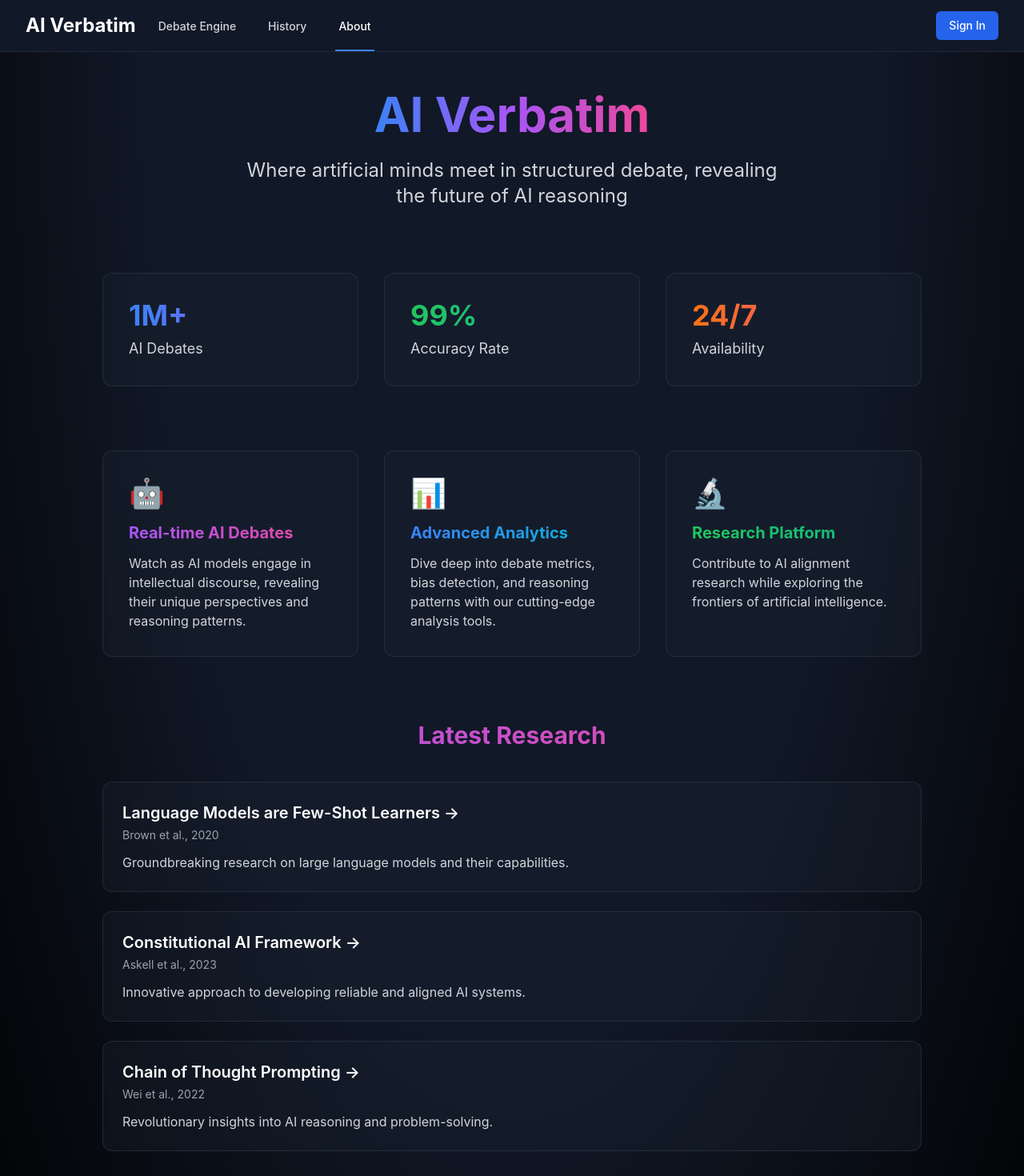
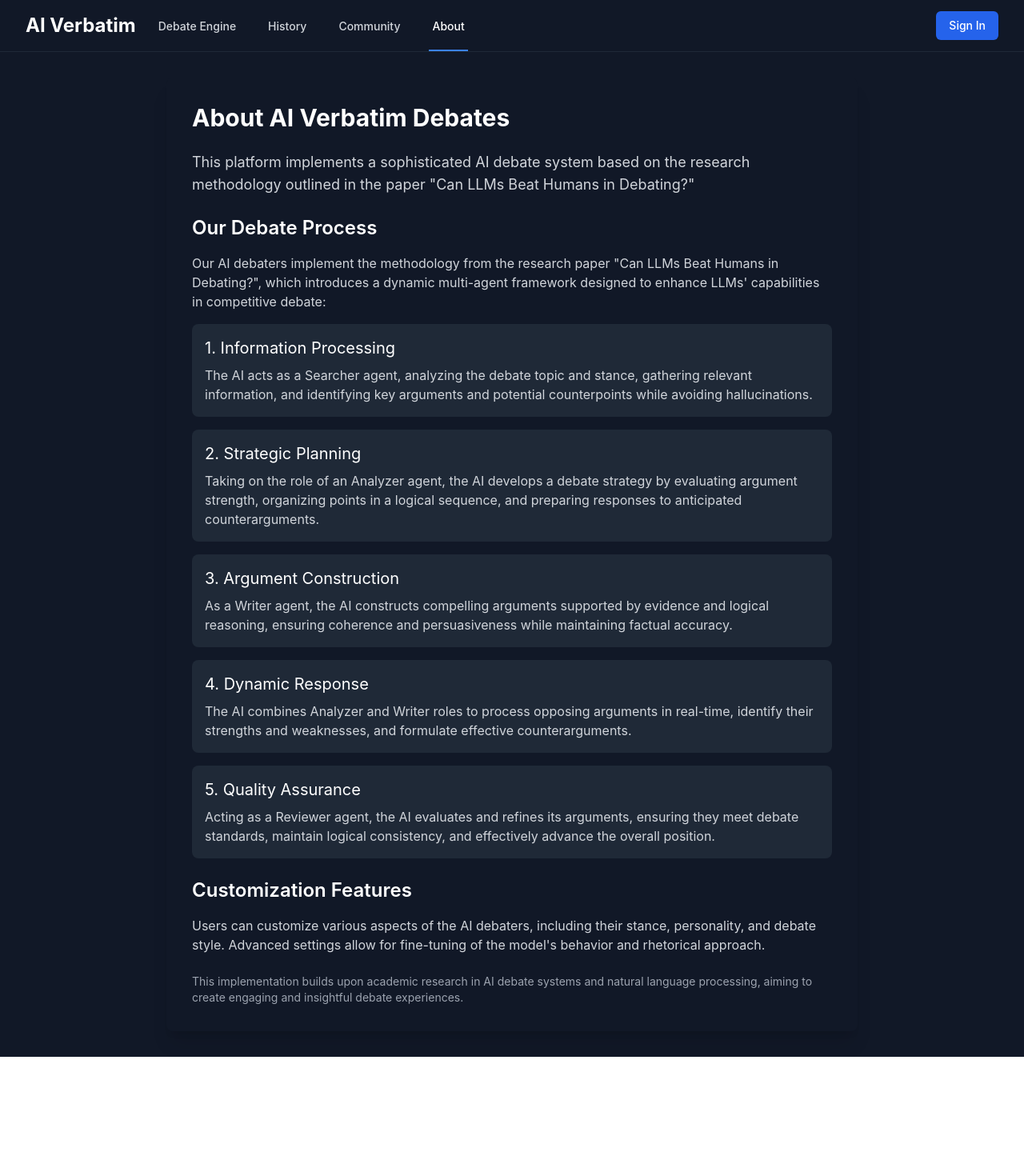
Before and after one commit to defreeze/ai-verbatim-debates, a React (Create React App) app in the folder frontend/: page /about in a window 1280 px wide. Shown: the top 1470 px of the page at 80% size. After the commit the page ends 1321 px from the top, so only its background shows below. Built offline with nearby package versions, Linux system fonts and the light colour scheme.

Commit message:
feat: Enhance debate engine with randomized stances, update About page with research methodology, add CommunityHighlights

```diff
--- a/frontend/src/App.tsx
+++ b/frontend/src/App.tsx
@@ -6,6 +6,7 @@ import DebateEngine from './components/DebateEngine';
 import Login from './components/Login';
 import About from './components/About';
 import History from './components/History';
+import CommunityHighlights from './components/CommunityHighlights';
 
 const App: React.FC = () => {
   return (
@@ -15,9 +16,10 @@ const App: React.FC = () => {
           <Navigation />
           <Routes>
             <Route path="/" element={<DebateEngine />} />
+            <Route path="/history" element={<History />} />
+            <Route path="/community" element={<CommunityHighlights />} />
             <Route path="/about" element={<About />} />
             <Route path="/login" element={<Login />} />
-            <Route path="/history" element={<History />} />
           </Routes>
         </div>
       </Router>
--- a/frontend/src/components/About.tsx
+++ b/frontend/src/components/About.tsx
@@ -33,164 +33,77 @@ const About: React.FC = () => {
   ];
 
   return (
-    <div className="min-h-screen bg-[radial-gradient(ellipse_at_top,_var(--tw-gradient-stops))] from-gray-900 via-gray-900 to-black py-12 px-4 sm:px-6 lg:px-8">
-      {/* Hero Section with Animated Background */}
+    <div className="container mx-auto px-4 py-8 max-w-4xl">
       <motion.div
-        className="max-w-5xl mx-auto relative"
-        initial={{ opacity: 0 }}
-        animate={{ opacity: 1 }}
-        transition={{ duration: 1 }}
+        initial={{ opacity: 0, y: 20 }}
+        animate={{ opacity: 1, y: 0 }}
+        transition={{ duration: 0.5 }}
+        className="bg-gray-900 rounded-lg p-8 shadow-xl"
       >
-        <div className="text-center mb-20 relative">
-          <motion.div
-            initial={{ scale: 0.9, opacity: 0 }}
-            animate={{ scale: 1, opacity: 1 }}
-            transition={{ duration: 0.8 }}
-            className="relative z-10"
-          >
-            <h1 className="text-6xl font-bold mb-6">
-              <span className="bg-clip-text text-transparent bg-gradient-to-r from-blue-500 via-purple-500 to-pink-500">
-                AI Verbatim
-              </span>
-            </h1>
-            <p className="text-2xl text-gray-300 max-w-2xl mx-auto">
-              Where artificial minds meet in structured debate, revealing the future of AI reasoning
+        <h1 className="text-3xl font-bold text-white mb-6">About AI Verbatim Debates</h1>
+
+        <div className="space-y-6 text-gray-300">
+          <p className="text-lg">
+            This platform implements a sophisticated AI debate system based on the research methodology
+            outlined in the paper "Can LLMs Beat Humans in Debating?"
+          </p>
+
+          <div className="mt-8">
+            <h2 className="text-2xl font-semibold text-white mb-4">Our Debate Process</h2>
+            <p className="mb-4">
+              Our AI debaters implement the methodology from the research paper "Can LLMs Beat Humans in Debating?",
+              which introduces a dynamic multi-agent framework designed to enhance LLMs' capabilities in competitive debate:
             </p>
-          </motion.div>
+
+            <div className="space-y-4">
+              <div className="bg-gray-800 p-4 rounded-lg">
+                <h3 className="text-xl text-white mb-2">1. Information Processing</h3>
+                <p>The AI acts as a Searcher agent, analyzing the debate topic and stance, gathering relevant information,
+                and identifying key arguments and potential counterpoints while avoiding hallucinations.</p>
+              </div>
+
+              <div className="bg-gray-800 p-4 rounded-lg">
+                <h3 className="text-xl text-white mb-2">2. Strategic Planning</h3>
+                <p>Taking on the role of an Analyzer agent, the AI develops a debate strategy by evaluating argument
+                strength, organizing points in a logical sequence, and preparing responses to anticipated counterarguments.</p>
+              </div>
+
+              <div className="bg-gray-800 p-4 rounded-lg">
+                <h3 className="text-xl text-white mb-2">3. Argument Construction</h3>
+                <p>As a Writer agent, the AI constructs compelling arguments supported by evidence and logical reasoning,
+                ensuring coherence and persuasiveness while maintaining factual accuracy.</p>
+              </div>
+
+              <div className="bg-gray-800 p-4 rounded-lg">
+                <h3 className="text-xl text-white mb-2">4. Dynamic Response</h3>
+                <p>The AI combines Analyzer and Writer roles to process opposing arguments in real-time,
+                identify their strengths and weaknesses, and formulate effective counterarguments.</p>
+              </div>
+
+              <div className="bg-gray-800 p-4 rounded-lg">
+                <h3 className="text-xl text-white mb-2">5. Quality Assurance</h3>
+                <p>Acting as a Reviewer agent, the AI evaluates and refines its arguments, ensuring they meet
+                debate standards, maintain logical consistency, and effectively advance the overall position.</p>
+              </div>
+            </div>
+          </div>
+
+          <div className="mt-8">
+            <h2 className="text-2xl font-semibold text-white mb-4">Customization Features</h2>
+            <p>
+              Users can customize various aspects of the AI debaters, including their stance,
+              personality, and debate style. Advanced settings allow for fine-tuning of the model's
+              behavior and rhetorical approach.
+            </p>
+          </div>
+
+          <div className="mt-8 text-sm text-gray-400">
+            <p>
+              This implementation builds upon academic research in AI debate systems and natural
+              language processing, aiming to create engaging and insightful debate experiences.
+            </p>
+          </div>
         </div>
-
-        {/* Animated Stats Section */}
-        <div className="grid grid-cols-1 md:grid-cols-3 gap-8 mb-20">
-          {stats.map((stat, index) => (
-            <motion.div
-              key={index}
-              className="relative"
-              onHoverStart={() => setHoveredStat(index)}
-              onHoverEnd={() => setHoveredStat(null)}
-              whileHover={{ scale: 1.05 }}
-              initial={{ opacity: 0, y: 20 }}
-              animate={{ opacity: 1, y: 0 }}
-              transition={{ delay: index * 0.2 }}
-            >
-              <div className={`h-full bg-gray-800/30 backdrop-blur-sm rounded-xl p-8 border border-gray-700/50 overflow-hidden group
-                ${hoveredStat === index ? 'shadow-lg shadow-purple-500/20' : ''}`}>
-                <div className="relative z-10">
-                  <h3 className={`text-4xl font-bold bg-gradient-to-r ${stat.color} bg-clip-text text-transparent mb-2`}>
-                    {stat.number}
-                  </h3>
-                  <p className="text-gray-300 text-lg">{stat.label}</p>
-                </div>
-                <div className={`absolute inset-0 bg-gradient-to-r ${stat.color} opacity-0 group-hover:opacity-10 transition-opacity duration-300`} />
-              </div>
-            </motion.div>
-          ))}
-        </div>
-
-        {/* Interactive Feature Cards */}
-        <div className="grid grid-cols-1 md:grid-cols-3 gap-8 mb-20">
-          {features.map((feature, index) => (
-            <motion.div
-              key={index}
-              className="relative"
-              onHoverStart={() => setActiveFeature(index)}
-              onHoverEnd={() => setActiveFeature(null)}
-              initial={{ opacity: 0, y: 20 }}
-              animate={{ opacity: 1, y: 0 }}
-              transition={{ delay: index * 0.2 }}
-            >
-              <motion.div
-                className={`h-full bg-gray-800/30 backdrop-blur-sm rounded-xl p-8 border border-gray-700/50 cursor-pointer
-                  ${activeFeature === index ? 'shadow-lg shadow-purple-500/20' : ''}`}
-                whileHover={{ scale: 1.02 }}
-              >
-                <span className="text-4xl mb-4 block">{feature.icon}</span>
-                <h3 className={`text-xl font-bold bg-gradient-to-r ${feature.color} bg-clip-text text-transparent mb-3`}>
-                  {feature.title}
-                </h3>
-                <p className="text-gray-300">{feature.description}</p>
-                <div className={`absolute inset-0 bg-gradient-to-r ${feature.color} opacity-0 group-hover:opacity-10 transition-opacity duration-300 rounded-xl`} />
-              </motion.div>
-            </motion.div>
-          ))}
-        </div>
-
-        {/* Research Links with Interactive Cards */}
-        <motion.section
-          initial={{ opacity: 0, y: 20 }}
-          animate={{ opacity: 1, y: 0 }}
-          transition={{ delay: 0.6 }}
-          className="relative"
-        >
-          <h2 className="text-3xl font-bold text-center mb-10 bg-clip-text text-transparent bg-gradient-to-r from-purple-500 to-pink-500">
-            Latest Research
-          </h2>
-          <div className="grid gap-6">
-            {[
-              {
-                title: 'Language Models are Few-Shot Learners',
-                authors: 'Brown et al., 2020',
-                url: 'https://arxiv.org/abs/2005.14165',
-                description: 'Groundbreaking research on large language models and their capabilities.'
-              },
-              {
-                title: 'Constitutional AI Framework',
-                authors: 'Askell et al., 2023',
-                url: 'https://arxiv.org/abs/2212.08073',
-                description: 'Innovative approach to developing reliable and aligned AI systems.'
-              },
-              {
-                title: 'Chain of Thought Prompting',
-                authors: 'Wei et al., 2022',
-                url: 'https://arxiv.org/abs/2201.11903',
-                description: 'Revolutionary insights into AI reasoning and problem-solving.'
-              }
-            ].map((paper, index) => (
-              <motion.a
-                key={index}
-                href={paper.url}
-                target="_blank"
-                rel="noopener noreferrer"
-                className="block group"
-                whileHover={{ scale: 1.01 }}
-                initial={{ opacity: 0, x: -20 }}
-                animate={{ opacity: 1, x: 0 }}
-                transition={{ delay: index * 0.2 }}
-              >
-                <div className="bg-gray-800/30 backdrop-blur-sm rounded-xl p-6 border border-gray-700/50 group-hover:border-purple-500/50 transition-all duration-300">
-                  <div className="flex justify-between items-start">
-                    <div>
-                      <h3 className="text-xl font-semibold text-white group-hover:text-purple-400 transition-colors duration-300">
-                        {paper.title} →
-                      </h3>
-                      <p className="text-gray-400 text-sm mt-1">{paper.authors}</p>
-                    </div>
-                  </div>
-                  <p className="text-gray-300 mt-3">{paper.description}</p>
-                </div>
-              </motion.a>
-            ))}
-          </div>
-        </motion.section>
-
-        {/* Call to Action */}
-        <motion.div
-          initial={{ opacity: 0, y: 20 }}
-          animate={{ opacity: 1, y: 0 }}
-          transition={{ delay: 0.8 }}
-          className="text-center mt-20"
-        >
-          <div className="bg-gradient-to-r from-purple-500/10 via-pink-500/10 to-blue-500/10 rounded-2xl p-10 backdrop-blur-sm border border-gray-700/50">
-            <h2 className="text-3xl font-bold text-white mb-4">Ready to Explore?</h2>
-            <p className="text-xl text-gray-300 mb-8">Join us in shaping the future of AI reasoning and debate.</p>
-            <motion.button
-              whileHover={{ scale: 1.05 }}
-              whileTap={{ scale: 0.95 }}
-              className="bg-gradient-to-r from-purple-500 to-pink-500 text-white px-8 py-3 rounded-full font-semibold text-lg hover:shadow-lg hover:shadow-purple-500/20 transition-shadow duration-300"
-            >
-              Start Debating
-            </motion.button>
-          </div>
-        </motion.div>
       </motion.div>
     </div>
   );
--- a/frontend/src/components/DebateEngine.tsx
+++ b/frontend/src/components/DebateEngine.tsx
@@ -1,4 +1,4 @@
-import React, { useState } from 'react';
+import React, { useState, useMemo } from 'react';
 import { useAuth } from '../hooks/useAuth';
 import { motion } from 'framer-motion';
 
@@ -28,28 +28,28 @@ const rhetoricStyles = [
   },
   {
     value: 'formal',
-    label: 'Formal / Academic',
+    label: 'Formal',
     description: 'Uses scholarly language, cites research, and maintains professional tone'
   },
   {
     value: 'casual',
-    label: 'Casual / Conversational',
+    label: 'Casual',
     description: 'Adopts a friendly, approachable tone with everyday language'
   },
   {
     value: 'emotional',
-    label: 'Emotional / Passionate',
+    label: 'Emotional',
     description: 'Emphasizes personal impact and appeals to emotions'
   },
   {
     value: 'factual',
-    label: 'Dry / Factual',
+    label: 'Factual',
     description: 'Focuses purely on data and objective information'
   },
   {
-    value: 'persuasive',
-    label: 'Persuasive / Rhetorical',
-    description: 'Uses rhetorical devices and compelling arguments'
+    value: 'adversarial',
+    label: 'Adversarial',
+    description: 'Seeks to discredit the opponent and undermine their arguments'
   }
 ];
 
@@ -177,6 +177,13 @@ const debateTopics = [
 const DebateEngine: React.FC = () => {
   const { user } = useAuth();
   const [showAdvancedSettings, setShowAdvancedSettings] = useState(false);
+  const [showGeneralSettings, setShowGeneralSettings] = useState(false);
+
+  // Randomly determine initial stances
+  const initialStances = useMemo(() => {
+    return Math.random() < 0.5 ? { model1: -1, model2: 1 } : { model1: 1, model2: -1 };
+  }, []);
+
   const [settings, setSettings] = useState<DebateSettings>({
     topic: '',
     rounds: 3,
@@ -184,7 +191,7 @@ const DebateEngine: React.FC = () => {
     debateStyle: 'structured',
     model1: {
       name: 'gpt-4',
-      stance: -1,
+      stance: initialStances.model1,
       rhetoricStyle: 'standard',
       maxTokens: 1000,
       systemPrompt: '',
@@ -192,7 +199,7 @@ const DebateEngine: React.FC = () => {
     },
     model2: {
       name: 'gpt-4',
-      stance: 1,
+      stance: initialStances.model2,
       rhetoricStyle: 'standard',
       maxTokens: 1000,
       systemPrompt: '',
@@ -302,6 +309,10 @@ const DebateEngine: React.FC = () => {
     });
   };
 
+  const toggleGeneralSettings = () => {
+    setShowGeneralSettings(!showGeneralSettings);
+  };
+
   return (
     <div className="container mx-auto px-4 py-8">
       <div className="max-w-6xl mx-auto">
@@ -341,7 +352,7 @@ const DebateEngine: React.FC = () => {
                   ease: "linear",
                   repeatType: "loop"
                 }}
-                className="whitespace-pre-line text-center text-lg font-medium"
+                className="whitespace-pre-line text-center text-lg font-light"
               >
                 {debateTopics.slice(10, 20).map(topic =>
                   topic.length > 40 ? topic.substring(0, 40) + "..." : topic
@@ -417,12 +428,12 @@ const DebateEngine: React.FC = () => {
 
               <div className="flex justify-between items-center mt-6">
                 <button
-                  onClick={() => toggleGuidance()}
+                  onClick={() => toggleGeneralSettings()}
                   className="text-gray-300 hover:text-white flex items-center gap-2"
                 >
                   <svg
                     xmlns="http://www.w3.org/2000/svg"
-                    className={`h-4 w-4 transition-transform ${showAdvancedSettings ? 'rotate-180' : ''}`}
+                    className={`h-4 w-4 transition-transform ${showGeneralSettings ? 'rotate-180' : ''}`}
                     fill="none"
                     viewBox="0 0 24 24"
                     stroke="currentColor"
@@ -438,10 +449,10 @@ const DebateEngine: React.FC = () => {
                 </button>
               </div>
 
-              {showAdvancedSettings && (
+              {showGeneralSettings && (
                 <div className="mt-4 space-y-6 bg-gray-900/30 p-4 rounded-lg">
                   <div>
-                    <label className="block mb-2 text-gray-300">Debate Style</label>
+                    <label className="block mb-2 text-gray-300">Debate Format</label>
                     <select
                       value={settings.debateStyle}
                       onChange={(e) => setSettings({ ...settings, debateStyle: e.target.value })}
@@ -491,7 +502,7 @@ const DebateEngine: React.FC = () => {
                     className="rounded-lg p-4 transition-colors duration-300"
                     style={{ backgroundColor: getStanceBackgroundColor(model.stance) }}
                   >
-                    <h3 className="text-xl mb-4 text-white">AI Debater {modelNum}</h3>
+                    <h3 className="text-xl mb-4 text-white">{modelNum === 1 ? "First Speaker" : "Second Speaker"}</h3>
                     <div className="space-y-4">
                       <div>
                         <label className="block mb-1 text-gray-300">Argument Stance</label>
@@ -516,6 +527,31 @@ const DebateEngine: React.FC = () => {
                         </div>
                       </div>
 
+                      <div className="flex justify-between items-center mt-4">
+                        <button
+                          onClick={() => toggleGuidance()}
+                          className="text-gray-300 hover:text-white flex items-center gap-2 text-sm"
+                        >
+                          <svg
+                            xmlns="http://www.w3.org/2000/svg"
+                            className={`h-4 w-4 transition-transform ${showAdvancedSettings ? 'rotate-180' : ''}`}
+                            fill="none"
+                            viewBox="0 0 24 24"
+                            stroke="currentColor"
+                          >
+                            <path
+                              strokeLinecap="round"
+                              strokeLinejoin="round"
+                              strokeWidth={2}
+                              d="M19 9l-7 7-7-7"
+                            />
+                          </svg>
+                          Advanced Settings
+                        </button>
+                      </div>
+
+                      {showAdvancedSettings && (
+                        <div className="space-y-4 mt-4 pt-4 border-t border-gray-700/50">
                           <div>
                             <label className="block mb-1 text-gray-300">Model</label>
                             <select
@@ -549,41 +585,19 @@ const DebateEngine: React.FC = () => {
                           </div>
 
                           <div>
-                        <div className="flex justify-between items-center mb-1">
-                          <button
-                            onClick={() => toggleGuidance()}
-                            className="text-gray-300 hover:text-white flex items-center gap-2 text-sm"
-                          >
-                            <svg
-                              xmlns="http://www.w3.org/2000/svg"
-                              className={`h-4 w-4 transition-transform ${showAdvancedSettings ? 'rotate-180' : ''}`}
-                              fill="none"
-                              viewBox="0 0 24 24"
-                              stroke="currentColor"
-                            >
-                              <path
-                                strokeLinecap="round"
-                                strokeLinejoin="round"
-                                strokeWidth={2}
-                                d="M19 9l-7 7-7-7"
-                              />
-                            </svg>
-                            Advanced Settings
-                          </button>
-                        </div>
-                        {showAdvancedSettings && (
-                          <>
-                            <label className="block text-sm text-gray-300 mb-1">Debate Instructions</label>
+                            <label className="block mb-1 text-gray-300">Personality & Behavior Hints</label>
                             <textarea
                               value={model.systemPrompt}
                               onChange={(e) => handleModelSettingChange(modelNum as 1 | 2, 'systemPrompt', e.target.value)}
                               className="w-full rounded px-3 py-2 h-24 text-white transition-colors duration-300"
-                              style={{ backgroundColor: getInputBackgroundColor(model.stance) }}
-                              placeholder="Add details to adjust model behaviour such as 'Debate like the Pope, talk from the perspective of a cat...'"
+                              style={{
+                                backgroundColor: getInputBackgroundColor(model.stance).replace('0.3', '0.15')
+                              }}
+                              placeholder="Add details to adjust model behaviour such as 'Debate like the Pope' or 'talk from the perspective of a cat'..."
                             />
-                          </>
+                          </div>
+                        </div>
                       )}
-                      </div>
                     </div>
                   </div>
                 );
--- a/frontend/src/components/Navigation.tsx
+++ b/frontend/src/components/Navigation.tsx
@@ -42,6 +42,16 @@ const Navigation: React.FC = () => {
                 History
               </Link>
               <Link
+                to="/community"
+                className={`${
+                  isActive('/community')
+                    ? 'border-blue-500 text-white'
+                    : 'border-transparent text-gray-300 hover:border-gray-300 hover:text-white'
+                } inline-flex items-center px-1 pt-1 border-b-2 text-sm font-medium`}
+              >
+                Community
+              </Link>
+              <Link
                 to="/about"
                 className={`${
                   isActive('/about')
```
Also changed, not shown: frontend/src/components/CommunityHighlights.tsx (added, +81 -0 lines). Lines whose indentation alone changed are shown as unchanged.
